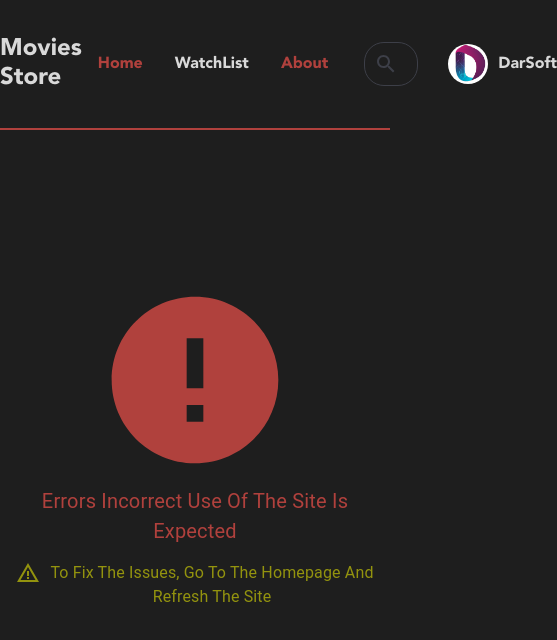
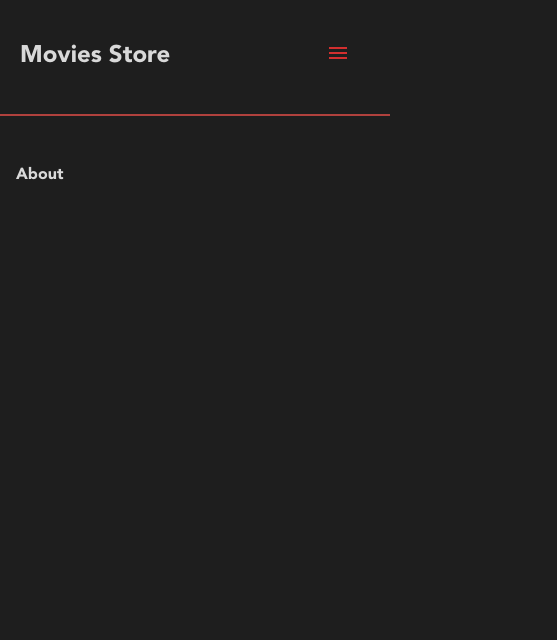
Before and after one commit to maherKarout/Movies-Store, a React (Create React App) app: page /About in a window 390 px wide. Shown: the top 640 px of the page, 557 px wide, since content can reach past the window. Built offline with nearby package versions, Linux system fonts and the light colour scheme.

Commit message:
Video Details

```diff
--- a/src/App.js
+++ b/src/App.js
@@ -8,7 +8,13 @@ import { Route, Routes } from "react-router";
 
 import WatchList from "./Page/WatchList/WatchList";
 import { Navbar } from "./Compont/indexCompont";
-import { Home, MovieDetails, MoviesListScreen, Error } from "./Page/indexPage";
+import {
+  Home,
+  MovieDetails,
+  MoviesListScreen,
+  Error,
+  About,
+} from "./Page/indexPage";
 
 export const categoriesContext = createContext();
 
@@ -36,6 +42,7 @@ function App() {
             <Route path=":id/:categories" element={<MoviesListScreen />} />
             <Route path=":id/:categories/Details" element={<MovieDetails />} />
             <Route path="/WatchList" element={<WatchList />} />
+            <Route path="/About" element={<About />} />
             <Route path="*" element={<Error />} />
           </Routes>
         </Container>
--- a/src/Compont/ListBoxMovies/ListBoxMovies.css
+++ b/src/Compont/ListBoxMovies/ListBoxMovies.css
@@ -32,3 +32,26 @@
   flex-direction: column;
   justify-content: space-around;
 }
+
+@media (max-width: 600px) {
+  .list-box-movies {
+    width: 360px;
+    margin: auto;
+  }
+  .list-box-movies .list-movie-item {
+    flex-direction: column;
+    width: 100%;
+    padding: 20px;
+    gap: 0px;
+  }
+  .list-box-movies .list-movie-item .img {
+    width: 100%;
+    height: 300px;
+    border-bottom-left-radius: 0px;
+    border-bottom-right-radius: 0px;
+  }
+  .list-box-movies .list-movie-item .movie-list-title {
+    border-top-right-radius: 0px;
+    border-top-left-radius: 0px;
+  }
+}
--- a/src/Compont/ListBoxMovies/ListBoxMovies.jsx
+++ b/src/Compont/ListBoxMovies/ListBoxMovies.jsx
@@ -13,8 +13,10 @@ function ListBoxMovies({ index, movie }) {
       <Link
         to="Details"
         className="list-movie-item"
-        // key={index}
-        onClick={() => setSelectedListItem(movie)}
+        onClick={() => {
+          setSelectedListItem(movie);
+          localStorage.setItem("selecteListItme", JSON.stringify(movie));
+        }}
       >
         <Box
           className="img"
--- a/src/Compont/Navbar/Navbar.css
+++ b/src/Compont/Navbar/Navbar.css
@@ -8,6 +8,7 @@
   font-weight: 800;
   padding: 35px 0;
   margin-bottom: 50px;
+  position: relative;
 }
 .logo {
   font-size: 24px;
@@ -26,12 +27,18 @@
   height: fit-content;
   margin-left: 20px;
 }
+@media (max-width: 900px) {
+  .search {
+    border: 1px solid var(--white-color);
+    margin-left: 0px;
+  }
   .search input {
     background-color: transparent;
     width: 100%;
     border: none;
     padding: 0 5px;
     color: var(--white-color);
+  }
 }
 .search input:focus {
   outline: none;
@@ -41,7 +48,7 @@
 }
 .company {
   margin-left: 20px;
-  display: flex;
+
   align-items: center;
 }
 .nav-bar .company img {
--- a/src/Compont/Navbar/Navbar.jsx
+++ b/src/Compont/Navbar/Navbar.jsx
@@ -1,35 +1,98 @@
-import { Box, List, ListItem } from "@mui/material";
-import React, { useEffect, useRef } from "react";
+import { Box, Button, List, ListItem } from "@mui/material";
+import React, { useEffect, useRef, useState } from "react";
 import SearchIcon from "@mui/icons-material/Search";
 import DarsoftImg from "./DarSoft.png";
 import "./Navbar.css";
 import { Link, NavLink } from "react-router-dom";
+import MenuIcon from "@mui/icons-material/Menu";
 
 const navItems = ["Home", "WatchList", "About"];
 function Navbar() {
   const itemRef = useRef([]);
+  const [showMenu, setShowMenu] = useState(false);
 
   useEffect(() => {
     itemRef.current[0].classList.add("active");
   });
   return (
-    <Box className="nav-bar">
-      <Box className="right-side">
+    <Box
+      className="nav-bar"
+      sx={{
+        justifyContent: { xs: "space-between", md: "space-around" },
+        paddingX: { xs: "20px", md: "0" },
+      }}
+    >
+      <Box className="left-side">
         <h3 className="logo">Movies Store</h3>
       </Box>
-      <Box
-        className="left-side"
-        sx={{
-          display: "flex",
-          flexDirection: "row",
-          flexWrap: "nowrap",
-          alignItems: "center",
+
+      <Button
+        color="error"
+        sx={{ display: { xs: "block", md: "none" } }}
+        onClick={() => {
+          setShowMenu(!showMenu);
         }}
       >
-        <List sx={{ display: "flex", flexDirection: "row" }}>
+        <MenuIcon />
+      </Button>
+
+      <Box
+        className="right-side"
+        sx={{
+          padding: { xs: "10px", md: "0px" },
+          display: { xs: "block", md: "flex" },
+          flexDirection: { xs: "column", md: "row" },
+          flexWrap: "nowrap",
+          alignItems: { xs: "start", md: "center" },
+          position: { xs: "absolute", md: "static" },
+          zIndex: 3,
+          left: showMenu === false ? "-100%" : "0",
+          top: "0",
+          transition: "0.5s",
+          background: {
+            xs: "var(--secondary-black-color)",
+            md: "var(--primary-black-color)",
+          },
+          height: { xs: "100vh", md: "100%" },
+        }}
+      >
+        <List
+          sx={{
+            display: "flex",
+            flexDirection: { xs: "column", md: "row" },
+          }}
+        >
+          <ListItem
+            sx={{
+              display: {
+                xs: "flex",
+                md: "none",
+                marginBottom: "20px",
+                justifyContent: "space-between",
+              },
+            }}
+          >
+            Movies Store
+            <Box
+              className="company"
+              sx={{ display: { xs: "flex", md: "none" } }}
+            >
+              <img src={DarsoftImg} alt="not font" />
+            </Box>
+          </ListItem>
           {navItems.map((item, index) => {
             return (
-              <ListItem key={index}>
+              <ListItem
+                key={index}
+                sx={{
+                  marginBottom: { xs: "30px", md: "0px" },
+                  borderBottom: {
+                    xs: "1px solid var(--white-color)",
+                    md: "none",
+                  },
+                }}
+              >
+                {" "}
                 <NavLink
                   to={`${item == "Home" ? "/" : item}`}
                   ref={(c) => itemRef.current.push(c)}
@@ -46,7 +109,7 @@ function Navbar() {
           <input type="text" placeholder="Search" />
         </Box>
 
-        <Box className="company">
+        <Box className="company" sx={{ display: { xs: "none", md: "flex" } }}>
           <img src={DarsoftImg} alt="not font" />
           <span>
             <Link to={"https://darsoft.net"}>DarSoft</Link>
--- /dev/null
+++ b/src/Page/About/About.jsx
@@ -0,0 +1,7 @@
+import React from "react";
+
+function About() {
+  return <div>About</div>;
+}
+
+export default About;
--- a/src/Page/MovieDetails/MovieDetails.jsx
+++ b/src/Page/MovieDetails/MovieDetails.jsx
@@ -1,5 +1,5 @@
 import { Box, Button, Stack, Typography } from "@mui/material";
-import React, { useContext } from "react";
+import React, { useContext, useEffect } from "react";
 import { categoriesContext } from "../../App";
 import "./MovieDetails.css";
 import AddIcon from "@mui/icons-material/Add";
@@ -17,11 +17,23 @@ import "swiper/css/autoplay";
 import "swiper/css/virtual";
 
 function MovieDetails() {
-  const { selectedListItem, setWatchList, watchList } =
+  const { selectedListItem, setSelectedListItem, setWatchList, watchList } =
     useContext(categoriesContext);
 
+  // console.log(JSON.parse(localStorage.getItem("selecteListItme")));
+  useEffect(() => {
+    if (localStorage.getItem("selectedListItem") !== undefined) {
+      console.log(JSON.parse(localStorage.getItem("selecteListItme")));
+      setSelectedListItem(JSON.parse(localStorage.getItem("selecteListItme")));
+    }
+  }, []);
+
+  console.log(Object.keys(selectedListItem).length);
   return (
     <div className="movie-details">
+      {selectedListItem.id != undefined ? (
+        <>
+          {console.log("cnditon run ")}
           <Box className="box-vedio">
             <iframe
               width="560"
@@ -51,7 +63,11 @@ function MovieDetails() {
               <Box>
                 <Typography
                   component="span"
-              sx={{ fontSize: "30px", fontWeight: "500", marginRight: "20px" }}
+                  sx={{
+                    fontSize: "30px",
+                    fontWeight: "500",
+                    marginRight: "20px",
+                  }}
                 >
                   {selectedListItem.year}
                 </Typography>
@@ -71,7 +87,9 @@ function MovieDetails() {
                 variant="contained"
                 endIcon={<AddIcon sx={{ fontSize: "30px" }} />}
                 disabled={
-              watchList.findIndex((item) => item.id === selectedListItem.id) + 1
+                  watchList.findIndex(
+                    (item) => item.id === selectedListItem.id
+                  ) + 1
                     ? true
                     : false
                 }
@@ -101,7 +119,10 @@ function MovieDetails() {
             >
               Summary
             </Typography>
-        <Typography component="p" sx={{ fontSize: "30px", fontWeight: 300 }}>
+            <Typography
+              component="p"
+              sx={{ fontSize: "30px", fontWeight: 300 }}
+            >
               {selectedListItem.summary}
             </Typography>
 
@@ -167,6 +188,10 @@ function MovieDetails() {
               <br />
             </Swiper>
           </Box>
+        </>
+      ) : (
+        <div>someError</div>
+      )}
     </div>
   );
 }
--- a/src/Page/MoviesListScreen/MoviesListScreen.css
+++ b/src/Page/MoviesListScreen/MoviesListScreen.css
@@ -1,39 +1,16 @@
 .movies-list-screen {
   padding: 0 30px;
+}
+@media (max-width: 600px) {
+  .movies-list-screen {
+    padding: 0px;
+  }
 }
 .movies-list-screen .title-movies {
   color: var(--pink-color);
   font-size: 40px;
   font-weight: 800;
   margin-bottom: 30px;
-}
-
-.movies-list-screen .list-movie-item {
-  display: flex;
-  flex-direction: row;
-  flex-wrap: nowrap;
-  gap: 20px;
-  margin-bottom: 30px;
-}
-.movies-list-screen .list-movie-item .img {
-  border-radius: var(--radius);
-  width: 228px;
-  height: 224px;
-  overflow: hidden;
-}
-.movies-list-screen .list-movie-item .img img {
-  width: 100%;
-  height: 100%;
-}
-
-.movies-list-screen .list-movie-item .movie-list-title {
-  background-color: var(--secondary-black-color);
-  padding: 50px;
-  border-radius: var(--radius);
-  width: 100%;
-  display: flex;
-  flex-direction: column;
-  justify-content: space-around;
 }
 
 .no-categories {
--- a/src/Page/indexPage.js
+++ b/src/Page/indexPage.js
@@ -2,3 +2,4 @@ export { default as MovieDetails } from "./MovieDetails/MovieDetails";
 export { default as Home } from "./Home/Home";
 export { default as MoviesListScreen } from "./MoviesListScreen/MoviesListScreen";
 export { default as Error } from "./Error/Error";
+export { default as About } from "./About/About";
```
Lines whose indentation alone changed are shown as unchanged.
